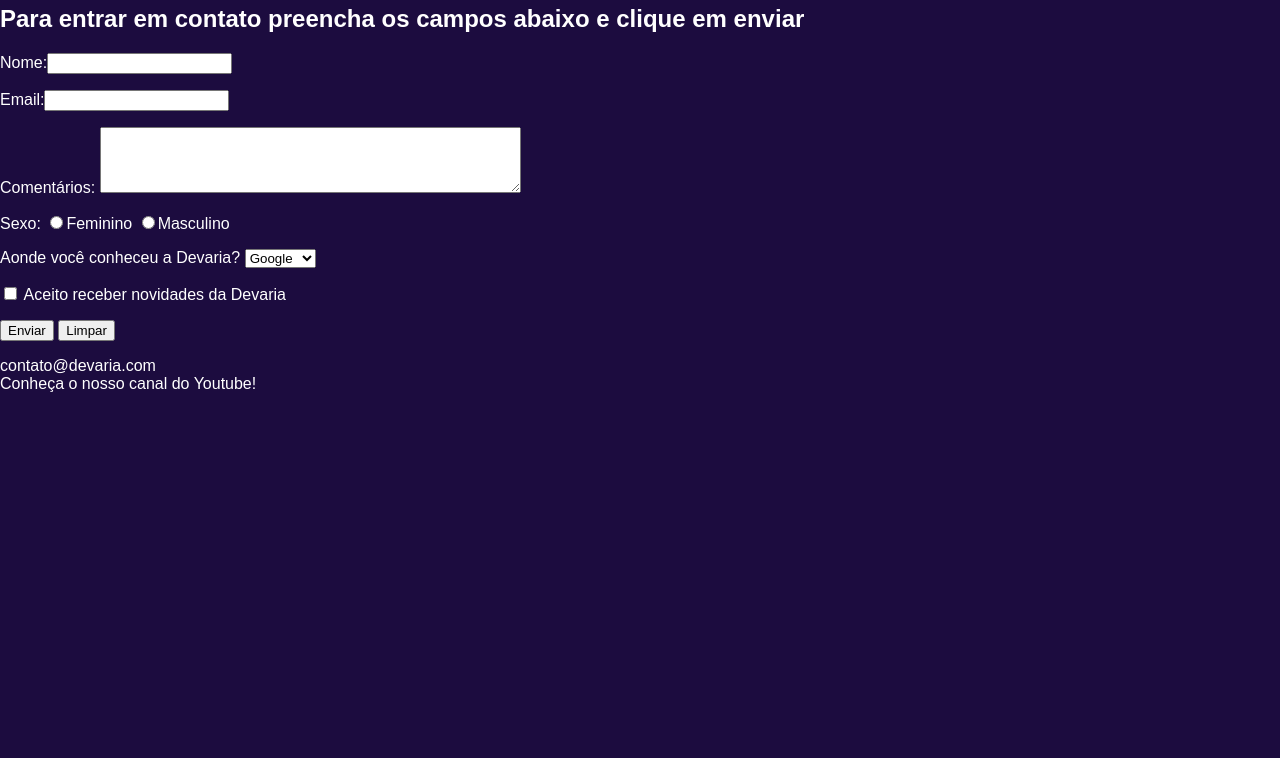
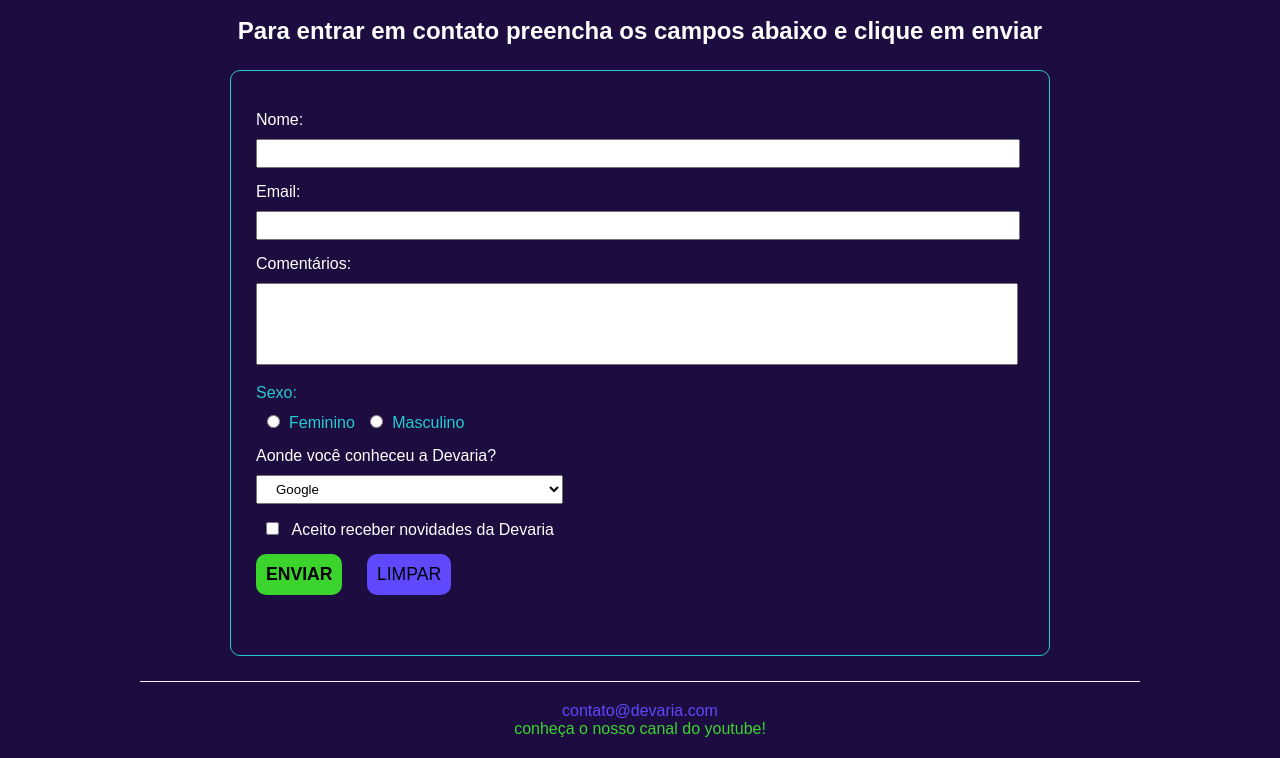
Before and after one commit to fabriciuscaio/devaria-aula-css-parte-1, a plain HTML site: page FaleConosco.html in a window 1280 px wide. Shown: the part 168-926 px from the top of the page. Before the commit the page ends 800 px from the top, so only its background shows below. Drawn offline with Linux system fonts and the light colour scheme.

Commit message:
Devaria Aula "Prática: Fale Conosco"

```diff
--- a/FaleConosco.html
+++ b/FaleConosco.html
@@ -5,7 +5,9 @@
         <title>Fale Conosco</title>
         <meta name="viewport" content="width=device-width, initial-scale=1.0">
         <link rel="stylesheet" href="public/css/devaria.css" />
+        <link rel="stylesheet" href="public/css/footer.css" />
         <link rel="stylesheet" href="public/css/header.css" />
+        <link rel="stylesheet" href="public/css/fale-conosco.css" />
     </head>
 
     <body>
@@ -24,27 +26,27 @@
         </header>
 
         <main>
-            <h1>Fale com a Devaria através desta página</h1>
-            <h2>Para entrar em contato preencha os campos abaixo e clique em enviar</h2>
-            <form action="index.html">
-                <p>
+            <h1 class="title text-center">Fale com a Devaria através desta página</h1>
+            <h2 class="sub-title text-center">Para entrar em contato preencha os campos abaixo e clique em enviar</h2>
+            <form action="index.html" class="contact-form margin-horizontal-20px">
+                <div>
                     <label>Nome:</label><input type="text" name="Nome" maxlength="70">
-                </p>
-                <p>
+                </div>
+                <div>
                     <label>Email:</label><input type="text" name="Email" maxlength="150">
-                </p>
-                <p>
+                </div>
+                <div>
                     <label>Comentários:</label>
                     <textarea name="Comentario" id="" cols="50" rows="4"></textarea>
-                </p>
+                </div>
 
-                <p>
+                <div>
                     <label>Sexo:</label>
-                    <input type="radio" name="Sexo" /><label>Feminino</label>
-                    <input type="radio" name="Sexo" /><label>Masculino</label>
-                </p>
+                    <input type="radio" name="Sexo" /><span>Feminino</span>
+                    <input type="radio" name="Sexo" /><span>Masculino</span>
+                </div>
 
-                <p>
+                <div>
                     <label>Aonde você conheceu a Devaria?</label>
                     <select name="Conheceu">
                         <option>Youtube</option>
@@ -52,17 +54,17 @@
                         <option selected>Google</option>
                         <option>Outros</option>
                     </select>
-                </p>
+                </div>
 
-                <p>
+                <div>
                     <input type="checkbox" name="Aceite">
-                    <label>Aceito receber novidades da Devaria</label>
-                </p>
+                    <span>Aceito receber novidades da Devaria</span>
+                </div>
 
-                <p>
+                <div>
                     <input type="submit" name="Enviar" value="Enviar">
                     <input type="reset" name="Limpar" value="Limpar">
-                </p>
+                </div>
             </form>
         </main>
 
--- a/public/css/devaria.css
+++ b/public/css/devaria.css
@@ -29,6 +29,11 @@ h1.title {
     text-align: center;
 }
 
+.margin-horizontal-20px {
+    margin-left: 20px;
+    margin-right: 20px;
+}
+
 @media screen and (min-width: 992px) {
     .width-50pct-desktop {
         width: 50% !important;
--- /dev/null
+++ b/public/css/fale-conosco.css
@@ -0,0 +1,89 @@
+
+.sub-title {
+    margin: 0 20px;
+}
+
+main .contact-form > div {
+    margin: 15px 0px;
+}
+
+main .contact-form > div label {
+    display: block;
+    margin-bottom: 10px;
+}
+
+main .contact-form input,
+main .contact-form select,
+main .contact-form textarea {
+    width: 90%;
+    padding: 5px 15px;
+    outline-color: #3bd42d;
+}
+
+main .contact-form select {
+    width: 100%;
+}
+
+main .contact-form textarea {
+    resize: none;
+    padding-top: 15px ;
+}
+
+main .contact-form > div input[type="radio"],
+main .contact-form > div input[type="checkbox"] {
+    width: 25px;
+}
+
+main .contact-form > div:nth-child(4) {
+    color: #25cbd3;
+}
+
+main .contact-form > div input[type="submit"],
+main .contact-form > div input[type="reset"] {
+    width: 100%;
+    margin-bottom: 20px;
+    border: none;
+    text-transform: uppercase;
+    border-radius: 10px;
+    font-size: 1.1em;
+}
+
+main .contact-form > div input[type="submit"] {
+    background-color: #3bd42d;
+    padding: 10px;
+    font-weight: bold ;
+}
+
+main .contact-form > div input[type="reset"] {
+    background-color: #5e49ff;
+}
+
+@media screen and (min-width: 992px) {
+    main .contact-form {
+        width: 60%;
+        border: 1px solid #25cbd3;
+        border-radius: 10px;
+        padding: 25px;
+        margin: 25px auto;
+    }
+
+    main .contact-form > div input,
+    main .contact-form > div textarea {
+        width: 95%;
+    }
+
+    main .contact-form > div select {
+        width: 40%;
+    }
+
+    main .contact-form > div input[type="submit"],
+    main .contact-form > div input[type="reset"] {
+        width: auto;
+        padding: 10px;
+        outline: none;
+    }
+
+     main .contact-form > div input[type="submit"] {
+        margin-right: 20px;
+     }
+}
```
